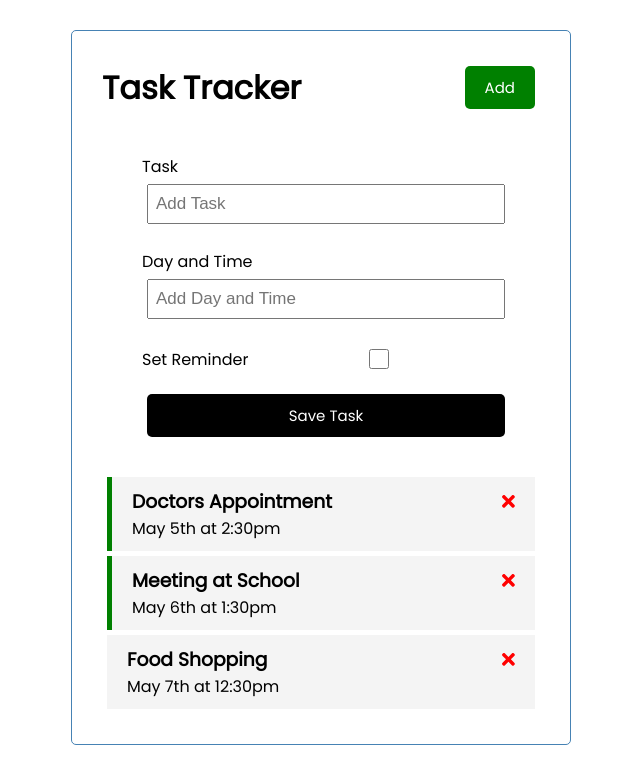
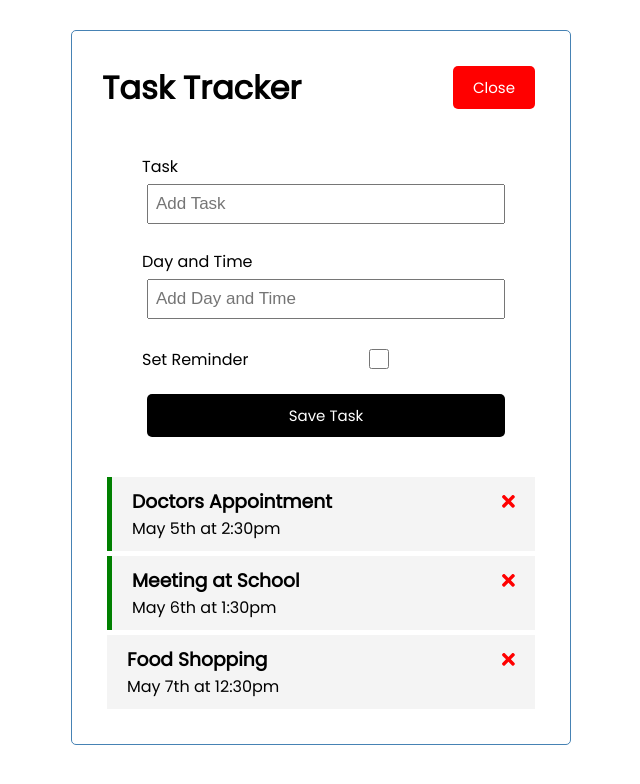
Before and after one commit to Amoghmule/TaskTrackerApp, an Angular app: page / in a window 1280 px wide. Both pictures are taken after a click on the button "Add". Shown: the top 784 px of the page, without its empty margins (319-959 px from the left). Built offline with nearby package versions, Linux system fonts and the light colour scheme; data requests are answered from the project's data file.

Commit message:
adding add task toggler

```diff
--- a/src/app/components/add-task/add-task.component.html
+++ b/src/app/components/add-task/add-task.component.html
@@ -1,4 +1,4 @@
-<form class="add-form" (ngSubmit)="onSubmit()">
+<form *ngIf="showAddTask" class="add-form" (ngSubmit)="onSubmit()">
   <div class="form-control">
     <label for="text">Task</label
     ><input
--- a/src/app/components/add-task/add-task.component.ts
+++ b/src/app/components/add-task/add-task.component.ts
@@ -1,40 +1,43 @@
 import { Component, OnInit, Output, EventEmitter } from '@angular/core';
+import { Subscription } from 'rxjs';
+import { UiService } from 'src/app/services/ui.service';
 import { Task } from '../../Task';
 
 @Component({
   selector: 'app-add-task',
   templateUrl: './add-task.component.html',
-  styleUrls: ['./add-task.component.css']
+  styleUrls: ['./add-task.component.css'],
 })
 export class AddTaskComponent implements OnInit {
+  @Output() onAddTask: EventEmitter<Task> = new EventEmitter();
+  text: string = '';
+  day: string = '';
+  reminder: boolean = false;
+  showAddTask: boolean = false;
+  subscription: Subscription | undefined;
 
-  @Output() onAddTask: EventEmitter<Task> = new EventEmitter();
-  text: string ="";
-  day: string = "";
-  reminder: boolean =false;
-
-  constructor() { }
-
-  ngOnInit(): void {
+  constructor(private uiService: UiService) {
+    this.uiService.onToggle().subscribe((value) => (this.showAddTask = value));
   }
 
-  onSubmit(){
-    if(!this.text){
-      alert("Please add a task!!");
+  ngOnInit(): void {}
+
+  onSubmit() {
+    if (!this.text) {
+      alert('Please add a task!!');
       return;
     }
 
     const newTask: Task = {
       text: this.text,
       day: this.day,
-      reminder: this.reminder
-    }
+      reminder: this.reminder,
+    };
 
     this.onAddTask.emit(newTask);
 
-    this.text='';
-    this.day='';
-    this.reminder=false;
+    this.text = '';
+    this.day = '';
+    this.reminder = false;
   }
-
 }
--- a/src/app/components/header/header.component.html
+++ b/src/app/components/header/header.component.html
@@ -1,8 +1,8 @@
 <header>
   <h1>{{ title }}</h1>
   <app-button
-    color="green"
-    text="Add"
+    color="{{ showAddTask ? 'red' : 'green' }}"
+    text="{{ showAddTask ? 'Close' : 'Add' }}"
     (btnClick)="toggleAddTask()"
   ></app-button>
 </header>
--- a/src/app/components/header/header.component.ts
+++ b/src/app/components/header/header.component.ts
@@ -1,19 +1,24 @@
 import { Component, OnInit } from '@angular/core';
+import { Subscription } from 'rxjs';
+import { UiService } from 'src/app/services/ui.service';
 
 @Component({
   selector: 'app-header',
   templateUrl: './header.component.html',
-  styleUrls: ['./header.component.css']
+  styleUrls: ['./header.component.css'],
 })
 export class HeaderComponent implements OnInit {
   title: string = 'Task Tracker';
-  constructor() { }
+  showAddTask: boolean | undefined;
+  subscription: Subscription | undefined;
 
-  ngOnInit(): void {
+  constructor(private uiService: UiService) {
+    this.uiService.onToggle().subscribe((value) => (this.showAddTask = value));
   }
 
-  toggleAddTask(){
-    console.log("toggled the task...");
+  ngOnInit(): void {}
+
+  toggleAddTask() {
+    this.uiService.toggleAddTask();
   }
-
 }
--- /dev/null
+++ b/src/app/services/ui.service.ts
@@ -0,0 +1,21 @@
+import { Injectable } from '@angular/core';
+import { Observable, Subject } from 'rxjs';
+
+@Injectable({
+  providedIn: 'root',
+})
+export class UiService {
+  private showAddTask: boolean | undefined;
+  private subject = new Subject<any>();
+
+  constructor() {}
+
+  toggleAddTask(): void {
+    this.showAddTask = !this.showAddTask;
+    this.subject.next(this.showAddTask);
+  }
+
+  onToggle(): Observable<any> {
+    return this.subject.asObservable();
+  }
+}
```
Also changed, not shown: 1 other file (tests, documents, lock files or other folders).
